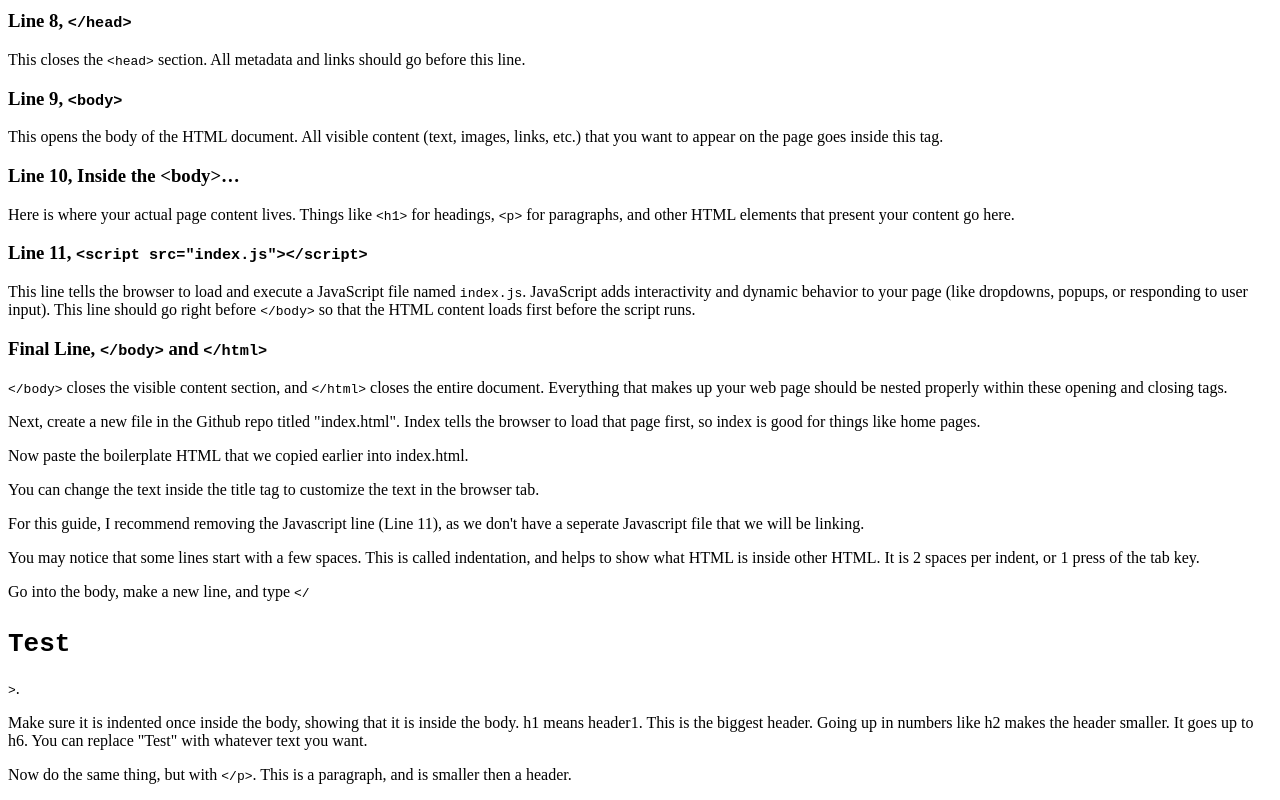
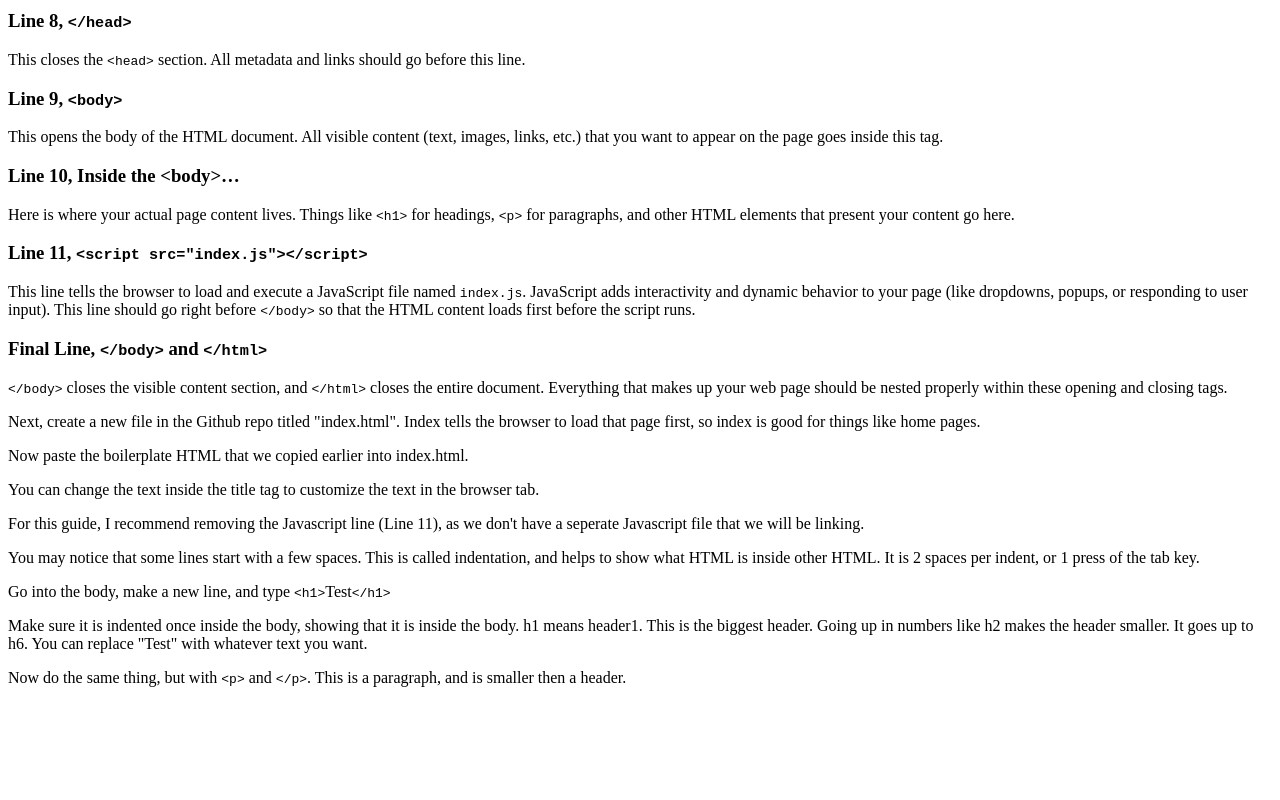
Before and after one commit to kyle22112/html-basics, a plain HTML site: page index.html in a window 1280 px wide. Shown: the part 1139-1939 px from the top of the page. After the commit the page ends 1842 px from the top, so only its background shows below. Drawn offline with Linux system fonts and the light colour scheme.

Commit message:
Update index.html

```diff
--- a/index.html
+++ b/index.html
@@ -61,8 +61,8 @@
     <p>You can change the text inside the title tag to customize the text in the browser tab.</p>
     <p>For this guide, I recommend removing the Javascript line (Line 11), as we don't have a seperate Javascript file that we will be linking.</p>
     <p>You may notice that some lines start with a few spaces. This is called indentation, and helps to show what HTML is inside other HTML. It is 2 spaces per indent, or 1 press of the tab key.</p>
-    <p>Go into the body, make a new line, and type <code>&lt;/<h1>Test</h1>&gt;</code>.</p>
+    <p>Go into the body, make a new line, and type <code>&lt;h1&gt;</code>Test<code>&lt;/h1&gt;</code></p>
     <p>Make sure it is indented once inside the body, showing that it is inside the body. h1 means header1. This is the biggest header. Going up in numbers like h2 makes the header smaller. It goes up to h6. You can replace "Test" with whatever text you want.</p>
-    <p>Now do the same thing, but with <code>&lt;/p&gt;</code>. This is a paragraph, and is smaller then a header.</p>
+    <p>Now do the same thing, but with <code>&lt;p&gt;</code> and <code>&lt;/p&gt;</code>. This is a paragraph, and is smaller then a header.</p>
   </body>
 </html>
```
